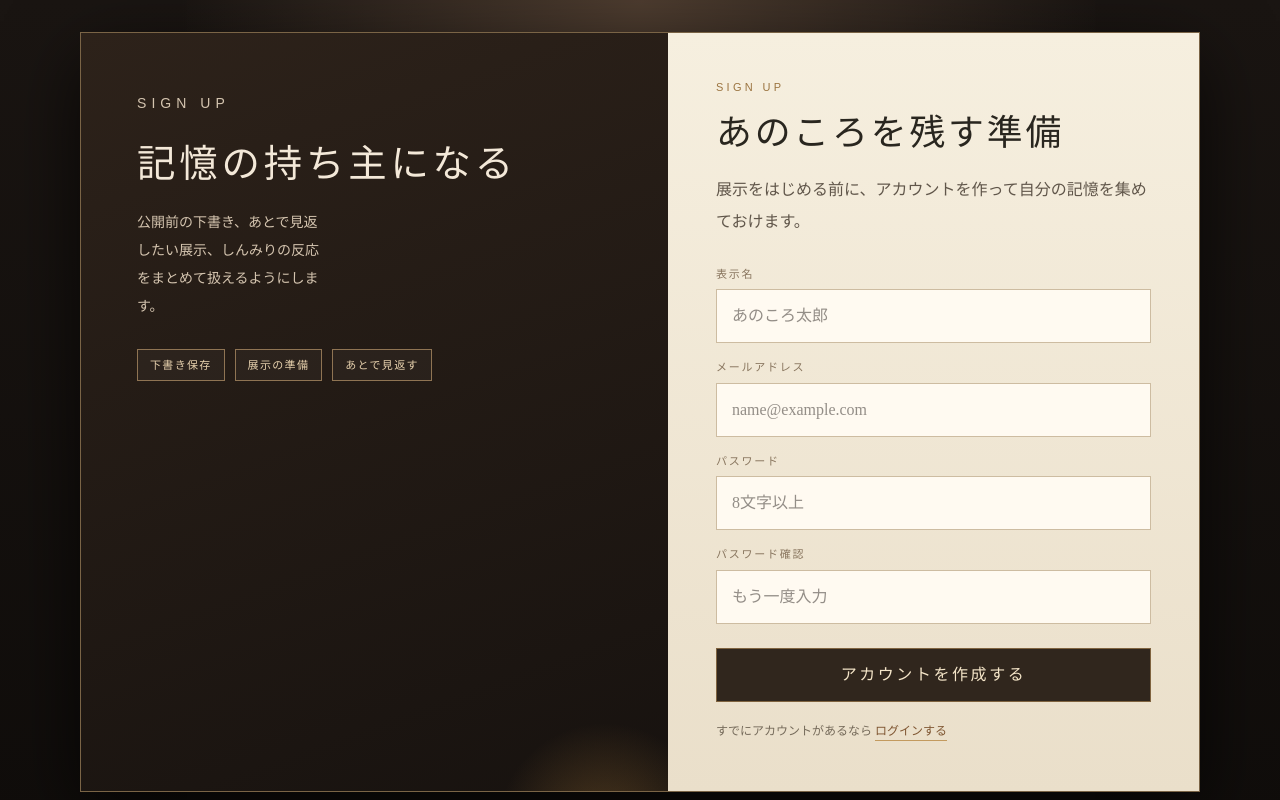
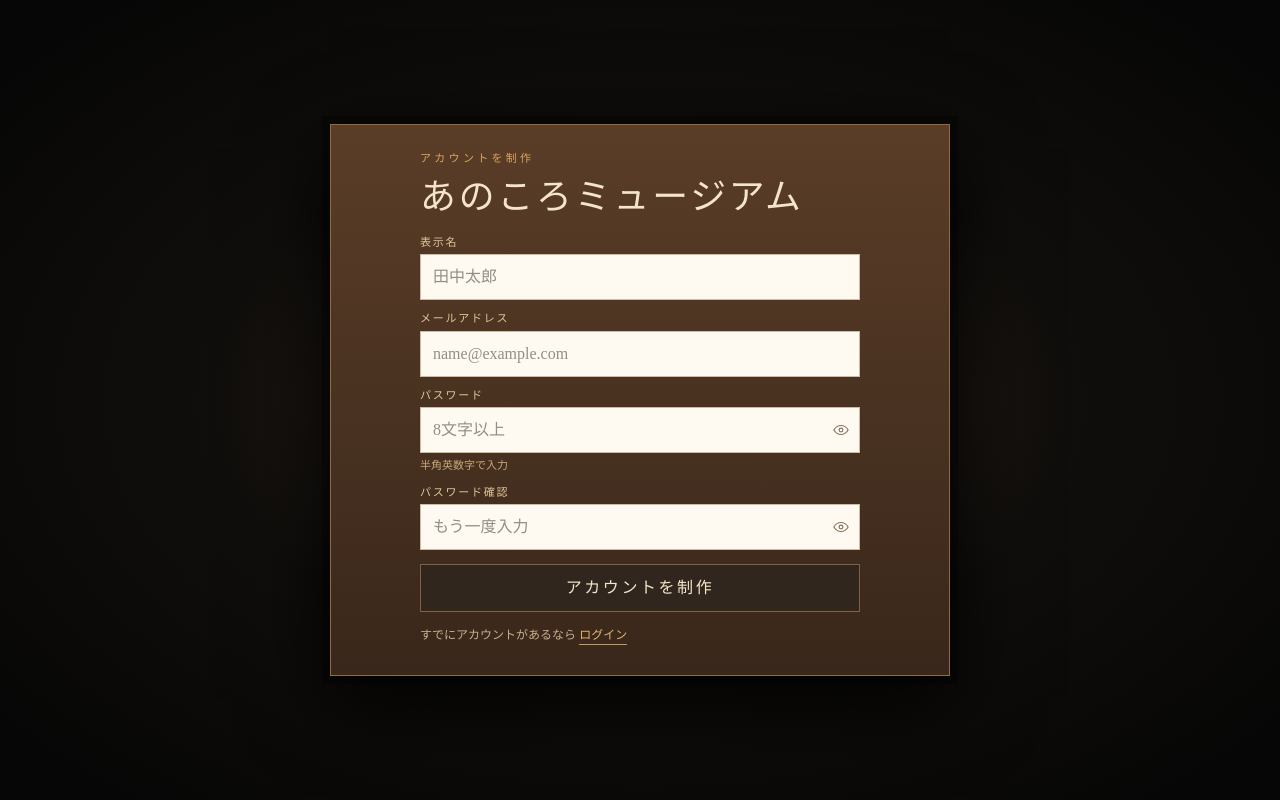
Before and after one commit to yasusudas/anokoro-museum, a Next.js app: page /sign-up in a window 1280 px wide. Built offline with nearby package versions, Linux system fonts and the light colour scheme.

Commit message:
ログイン画面の変更

```diff
--- a/app/(auth)/sign-in/page.tsx
+++ b/app/(auth)/sign-in/page.tsx
@@ -4,15 +4,15 @@ import { SignInForm } from "@/components/auth/sign-in-form";
 export default function SignInPage() {
   return (
     <AuthCard
-      eyebrow="SIGN IN"
-      title="展示室へ戻る"
-      lead="もう一度入館したら、あなたのしんみり履歴や展示した記憶を続きから見られます。"
+      eyebrow="ログイン"
+      title="あのころミュージアム"
+      lead=""
       asideTitle="帰ってきたくなる、入口"
       asideCopy="ログインすると、保存した反応やあとで読み返したい展示にすぐ戻れます。"
       chips={["しんみり履歴", "お気に入り", "展示の続き"]}
       footerLabel="アカウントを持っていないなら"
       footerHref="/sign-up"
-      footerLinkLabel="新しく作る"
+      footerLinkLabel="アカウントを制作"
     >
       <SignInForm />
     </AuthCard>
--- a/app/(auth)/sign-up/page.tsx
+++ b/app/(auth)/sign-up/page.tsx
@@ -4,15 +4,15 @@ import { SignUpForm } from "@/components/auth/sign-up-form";
 export default function SignUpPage() {
   return (
     <AuthCard
-      eyebrow="SIGN UP"
-      title="あのころを残す準備"
-      lead="展示をはじめる前に、アカウントを作って自分の記憶を集めておけます。"
+      eyebrow="アカウントを制作"
+      title="あのころミュージアム"
+      lead=""
       asideTitle="記憶の持ち主になる"
       asideCopy="公開前の下書き、あとで見返したい展示、しんみりの反応をまとめて扱えるようにします。"
       chips={["下書き保存", "展示の準備", "あとで見返す"]}
       footerLabel="すでにアカウントがあるなら"
       footerHref="/sign-in"
-      footerLinkLabel="ログインする"
+      footerLinkLabel="ログイン"
     >
       <SignUpForm />
     </AuthCard>
--- a/app/globals.css
+++ b/app/globals.css
@@ -1259,26 +1259,29 @@ button:focus-visible {
   min-height: 100dvh;
   display: grid;
   place-items: center;
-  padding: 32px;
-  background: radial-gradient(circle at top, #4d3c2f 0, transparent 44%), linear-gradient(180deg, #1a1512 0%, #100d0b 100%);
+  padding: 20px;
+  background:
+    radial-gradient(ellipse at center, #30251d 0%, #100e0c 48%, #050505 100%),
+    #050505;
 }
 
 .auth-shell {
-  width: min(1120px, 100%);
-  display: grid;
-  grid-template-columns: 1.05fr .95fr;
+  width: min(620px, 100%);
+  display: grid;
+  grid-template-columns: 1fr;
   overflow: hidden;
-  border: 1px solid #7a6446;
-  background: #efe3cd;
-  box-shadow: 0 24px 70px #000a;
+  border: 1px solid #8f6b3e;
+  background: #2b2119;
+  box-shadow: 0 0 0 8px #0005, 0 24px 80px #000;
 }
 
 .auth-intro {
-  position: relative;
-  min-height: 100%;
-  padding: 56px;
+  display: none;
+  position: relative;
+  min-height: auto;
+  padding: 24px 40px 18px;
   color: #f3e8d8;
-  background: linear-gradient(160deg, #2d221a, #17120f);
+  background: linear-gradient(160deg, #4a3322, #241912);
   overflow: hidden;
 }
 
@@ -1294,9 +1297,9 @@ button:focus-visible {
 
 .auth-intro h2 {
   position: relative;
-  margin: 18px 0;
-  font-size: clamp(30px, 3vw, 48px);
-  line-height: 1.35;
+  margin: 8px 0;
+  font-size: clamp(26px, 3vw, 38px);
+  line-height: 1.2;
   letter-spacing: .1em;
 }
 
@@ -1304,21 +1307,21 @@ button:focus-visible {
   position: relative;
   max-width: 26ch;
   color: #d4c4af;
-  line-height: 2;
-  font-size: 14px;
+  line-height: 1.6;
+  font-size: 13px;
 }
 
 .auth-chips {
   position: relative;
   display: flex;
   flex-wrap: wrap;
-  gap: 10px;
-  margin-top: 28px;
+  gap: 8px;
+  margin-top: 14px;
 }
 
 .auth-chip {
   border: 1px solid #8f7453;
-  padding: 7px 12px;
+  padding: 5px 10px;
   font-size: 11px;
   letter-spacing: .12em;
   color: #e8d2ae;
@@ -1326,59 +1329,62 @@ button:focus-visible {
 }
 
 .auth-panel {
-  padding: 48px;
-  background: linear-gradient(180deg, #f6efdf 0%, #eadfca 100%);
+  padding: 24px 40px 28px;
+  background: linear-gradient(180deg, #5a3d27 0%, #39271b 100%);
 }
 
 .auth-card {
   display: grid;
-  gap: 18px;
+  gap: 12px;
   max-width: 440px;
   margin: 0 auto;
 }
 
 .auth-badge {
-  color: #9b7440;
+  color: #d6a45d;
   font: 11px Arial, sans-serif;
   letter-spacing: .3em;
 }
 
 .auth-card h1 {
   margin: 0;
-  font-size: clamp(30px, 2.8vw, 44px);
-  line-height: 1.25;
+  font-size: clamp(26px, 2.8vw, 38px);
+  line-height: 1.15;
   letter-spacing: .08em;
   font-weight: 500;
+  color: #f4e4ca;
 }
 
 .auth-lead {
   margin: 0;
-  color: #60564a;
+  color: #d5bea0;
+  max-width: 42ch;
+  font-size: 13px;
   line-height: 2;
 }
 
 .auth-form {
   display: grid;
-  gap: 16px;
-  margin-top: 10px;
+  gap: 10px;
+  margin-top: 4px;
 }
 
 .auth-field {
   display: grid;
-  gap: 7px;
+  gap: 4px;
 }
 
 .auth-field label {
   font-size: 11px;
   letter-spacing: .16em;
-  color: #89765f;
+  color: #e0c59b;
 }
 
 .auth-field input {
   width: 100%;
   border: 1px solid #cdbca1;
   background: #fffaf1;
-  padding: 14px 15px;
+  padding: 10px 12px;
   color: #27221d;
   font: inherit;
 }
@@ -1386,13 +1392,69 @@ button:focus-visible {
 .auth-field input:focus-visible {
   outline: 2px solid #b68a42;
   outline-offset: 2px;
+}
+
+.auth-password-field {
+  position: relative;
+}
+
+.auth-password-field input {
+  padding-right: 62px;
+}
+
+.auth-password-toggle {
+  position: absolute;
+  top: 50%;
+  right: 10px;
+  transform: translateY(-50%);
+  border: 0;
+  background: transparent;
+  color: #89765f;
+  font: inherit;
+  line-height: 0;
+  cursor: pointer;
+}
+
+.auth-password-toggle svg {
+  width: 18px;
+  height: 18px;
+  fill: none;
+  stroke: currentColor;
+  stroke-linecap: round;
+  stroke-linejoin: round;
+  stroke-width: 1.6;
+}
+
+.auth-password-toggle:hover {
+  color: #d6a45d;
+}
+
+.auth-password-toggle:focus-visible {
+  outline: 2px solid #b68a42;
+  outline-offset: 2px;
+}
+
+.auth-field-hint {
+  color: #c9a779;
+  font-size: 11px;
+}
+
+.auth-error {
+  margin: 0;
+  color: #f0a18a;
+  font-size: 11px;
+  line-height: 1.5;
+}
+
+.auth-field input[aria-invalid="true"] {
+  border-color: #c4775c;
 }
 
 .auth-check {
   display: flex;
   align-items: center;
   gap: 10px;
-  color: #7a6e5d;
+  color: #d1b894;
   font-size: 12px;
   line-height: 1.6;
 }
@@ -1404,11 +1466,11 @@ button:focus-visible {
 }
 
 .auth-submit {
-  margin-top: 8px;
+  margin-top: 4px;
   border: 1px solid #7f633f;
   background: #30261d;
   color: #f5e6c9;
-  padding: 14px 18px;
+  padding: 11px 18px;
   letter-spacing: .16em;
   cursor: pointer;
 }
@@ -1420,20 +1482,20 @@ button:focus-visible {
 
 .auth-note {
   margin: 0;
-  color: #756a5a;
+  color: #c9b08c;
   font-size: 12px;
   line-height: 1.9;
 }
 
 .action-link {
-  color: #7f5632;
+  color: #e0b66f;
   text-decoration: none;
   border-bottom: 1px solid #c39a5e;
   padding-bottom: 2px;
 }
 
 .action-link:hover {
-  color: #5f3e20;
+  color: #f4d49d;
   border-bottom-color: currentColor;
 }
 
@@ -1512,12 +1574,12 @@ button:focus-visible {
 
   .auth-shell {
     grid-template-columns: 1fr;
-    min-height: 100dvh
+    min-height: auto
   }
 
   .auth-intro,
   .auth-panel {
-    padding: 32px 22px
+    padding: 24px 22px
   }
 
   .auth-card {
--- a/components/auth/auth-card.tsx
+++ b/components/auth/auth-card.tsx
@@ -46,7 +46,7 @@ export function AuthCard({
         <div className="auth-card">
           <span className="auth-badge">{eyebrow}</span>
           <h1>{title}</h1>
-          <p className="auth-lead">{lead}</p>
+          {lead && <p className="auth-lead">{lead}</p>}
           {children}
           <p className="auth-note">
             {footerLabel} <ActionLink href={footerHref}>{footerLinkLabel}</ActionLink>
--- a/components/auth/sign-in-form.tsx
+++ b/components/auth/sign-in-form.tsx
@@ -1,16 +1,83 @@
 "use client";
 
+import { useState, type FormEvent } from "react";
+
+type SignInErrors = {
+  email?: string;
+  password?: string;
+};
+
 export function SignInForm() {
+  const [showPassword, setShowPassword] = useState(false);
+  const [errors, setErrors] = useState<SignInErrors>({});
+
+  function handleSubmit(event: FormEvent<HTMLFormElement>) {
+    event.preventDefault();
+
+    const formData = new FormData(event.currentTarget);
+    const email = String(formData.get("email") ?? "").trim();
+    const password = String(formData.get("password") ?? "");
+    const nextErrors: SignInErrors = {};
+
+    if (!email) {
+      nextErrors.email = "メールアドレスを入力してください";
+    } else if (!/^[^\s@]+@[^\s@]+\.[^\s@]+$/.test(email)) {
+      nextErrors.email = "メールアドレスの形式が正しくありません";
+    }
+
+    if (!password) {
+      nextErrors.password = "パスワードを入力してください";
+    } else if (password.length < 8) {
+      nextErrors.password = "パスワードは8文字以上で入力してください";
+    }
+
+    setErrors(nextErrors);
+  }
+
   return (
-    <form className="auth-form" onSubmit={(event) => event.preventDefault()}>
+    <form className="auth-form" onSubmit={handleSubmit} noValidate>
       <div className="auth-field">
         <label htmlFor="sign-in-email">メールアドレス</label>
-        <input id="sign-in-email" name="email" type="email" autoComplete="email" placeholder="name@example.com" />
+        <input
+          id="sign-in-email"
+          name="email"
+          type="email"
+          autoComplete="email"
+          placeholder="name@example.com"
+          aria-invalid={Boolean(errors.email)}
+          aria-describedby={errors.email ? "sign-in-email-error" : undefined}
+        />
+        {errors.email && <p className="auth-error" id="sign-in-email-error" role="alert">{errors.email}</p>}
       </div>
 
       <div className="auth-field">
         <label htmlFor="sign-in-password">パスワード</label>
-        <input id="sign-in-password" name="password" type="password" autoComplete="current-password" placeholder="8文字以上" />
+        <div className="auth-password-field">
+          <input
+            id="sign-in-password"
+            name="password"
+            type={showPassword ? "text" : "password"}
+            autoComplete="current-password"
+            placeholder="8文字以上"
+            aria-invalid={Boolean(errors.password)}
+            aria-describedby={errors.password ? "sign-in-password-error" : undefined}
+          />
+          <button
+            className="auth-password-toggle"
+            type="button"
+            aria-label={showPassword ? "パスワードを隠す" : "パスワードを表示"}
+            aria-pressed={showPassword}
+            onClick={() => setShowPassword((visible) => !visible)}
+          >
+            <svg viewBox="0 0 24 24" aria-hidden="true" focusable="false">
+              <path d="M2.5 12s3.5-6 9.5-6 9.5 6 9.5 6-3.5 6-9.5 6-9.5-6-9.5-6Z" />
+              <circle cx="12" cy="12" r="2.5" />
+              {showPassword && <path d="m4 4 16 16" />}
+            </svg>
+          </button>
+        </div>
+        <span className="auth-field-hint">半角英数字で入力</span>
+        {errors.password && <p className="auth-error" id="sign-in-password-error" role="alert">{errors.password}</p>}
       </div>
 
       <label className="auth-check">
--- a/components/auth/sign-up-form.tsx
+++ b/components/auth/sign-up-form.tsx
@@ -1,30 +1,147 @@
 "use client";
 
+import { useState, type FormEvent } from "react";
+
+type SignUpErrors = {
+  name?: string;
+  email?: string;
+  password?: string;
+  confirmPassword?: string;
+};
+
 export function SignUpForm() {
+  const [showPassword, setShowPassword] = useState(false);
+  const [showConfirmPassword, setShowConfirmPassword] = useState(false);
+  const [errors, setErrors] = useState<SignUpErrors>({});
+
+  function handleSubmit(event: FormEvent<HTMLFormElement>) {
+    event.preventDefault();
+
+    const formData = new FormData(event.currentTarget);
+    const name = String(formData.get("name") ?? "").trim();
+    const email = String(formData.get("email") ?? "").trim();
+    const password = String(formData.get("password") ?? "");
+    const confirmPassword = String(formData.get("confirmPassword") ?? "");
+    const nextErrors: SignUpErrors = {};
+
+    if (!name) {
+      nextErrors.name = "表示名を入力してください";
+    }
+
+    if (!email) {
+      nextErrors.email = "メールアドレスを入力してください";
+    } else if (!/^[^\s@]+@[^\s@]+\.[^\s@]+$/.test(email)) {
+      nextErrors.email = "メールアドレスの形式が正しくありません";
+    }
+
+    if (!password) {
+      nextErrors.password = "パスワードを入力してください";
+    } else if (password.length < 8) {
+      nextErrors.password = "パスワードは8文字以上で入力してください";
+    } else if (!/^[A-Za-z0-9]+$/.test(password)) {
+      nextErrors.password = "パスワードは半角英数字で入力してください";
+    }
+
+    if (!confirmPassword) {
+      nextErrors.confirmPassword = "パスワードをもう一度入力してください";
+    } else if (password !== confirmPassword) {
+      nextErrors.confirmPassword = "パスワードが一致しません";
+    }
+
+    setErrors(nextErrors);
+  }
+
   return (
-    <form className="auth-form" onSubmit={(event) => event.preventDefault()}>
+    <form className="auth-form" onSubmit={handleSubmit} noValidate>
       <div className="auth-field">
         <label htmlFor="sign-up-name">表示名</label>
-        <input id="sign-up-name" name="name" type="text" autoComplete="nickname" placeholder="あのころ太郎" />
+        <input
+          id="sign-up-name"
+          name="name"
+          type="text"
+          autoComplete="nickname"
+          placeholder="田中太郎"
+          aria-invalid={Boolean(errors.name)}
+          aria-describedby={errors.name ? "sign-up-name-error" : undefined}
+        />
+        {errors.name && <p className="auth-error" id="sign-up-name-error" role="alert">{errors.name}</p>}
       </div>
 
       <div className="auth-field">
         <label htmlFor="sign-up-email">メールアドレス</label>
-        <input id="sign-up-email" name="email" type="email" autoComplete="email" placeholder="name@example.com" />
+        <input
+          id="sign-up-email"
+          name="email"
+          type="email"
+          autoComplete="email"
+          placeholder="name@example.com"
+          aria-invalid={Boolean(errors.email)}
+          aria-describedby={errors.email ? "sign-up-email-error" : undefined}
+        />
+        {errors.email && <p className="auth-error" id="sign-up-email-error" role="alert">{errors.email}</p>}
       </div>
 
       <div className="auth-field">
         <label htmlFor="sign-up-password">パスワード</label>
-        <input id="sign-up-password" name="password" type="password" autoComplete="new-password" placeholder="8文字以上" />
+        <div className="auth-password-field">
+          <input
+            id="sign-up-password"
+            name="password"
+            type={showPassword ? "text" : "password"}
+            autoComplete="new-password"
+            placeholder="8文字以上"
+            aria-invalid={Boolean(errors.password)}
+            aria-describedby={errors.password ? "sign-up-password-error" : undefined}
+          />
+          <button
+            className="auth-password-toggle"
+            type="button"
+            aria-label={showPassword ? "パスワードを隠す" : "パスワードを表示"}
+            aria-pressed={showPassword}
+            onClick={() => setShowPassword((visible) => !visible)}
+          >
+            <svg viewBox="0 0 24 24" aria-hidden="true" focusable="false">
+              <path d="M2.5 12s3.5-6 9.5-6 9.5 6 9.5 6-3.5 6-9.5 6-9.5-6-9.5-6Z" />
+              <circle cx="12" cy="12" r="2.5" />
+              {showPassword && <path d="m4 4 16 16" />}
+            </svg>
+          </button>
+        </div>
+        <span className="auth-field-hint">半角英数字で入力</span>
+        {errors.password && <p className="auth-error" id="sign-up-password-error" role="alert">{errors.password}</p>}
       </div>
 
       <div className="auth-field">
         <label htmlFor="sign-up-confirm-password">パスワード確認</label>
-        <input id="sign-up-confirm-password" name="confirmPassword" type="password" autoComplete="new-password" placeholder="もう一度入力" />
+        <div className="auth-password-field">
+          <input
+            id="sign-up-confirm-password"
+            name="confirmPassword"
+            type={showConfirmPassword ? "text" : "password"}
+            autoComplete="new-password"
+            placeholder="もう一度入力"
+            aria-invalid={Boolean(errors.confirmPassword)}
+            aria-describedby={errors.confirmPassword ? "sign-up-confirm-password-error" : undefined}
+          />
+          <button
+            className="auth-password-toggle"
+            type="button"
+            aria-label={showConfirmPassword ? "パスワードを隠す" : "パスワードを表示"}
+            aria-pressed={showConfirmPassword}
+            onClick={() => setShowConfirmPassword((visible) => !visible)}
+          >
+            <svg viewBox="0 0 24 24" aria-hidden="true" focusable="false">
+              <path d="M2.5 12s3.5-6 9.5-6 9.5 6 9.5 6-3.5 6-9.5 6-9.5-6-9.5-6Z" />
+              <circle cx="12" cy="12" r="2.5" />
+              {showConfirmPassword && <path d="m4 4 16 16" />}
+            </svg>
+          </button>
+        </div>
+        {errors.confirmPassword && <p className="auth-error" id="sign-up-confirm-password-error" role="alert">{errors.confirmPassword}</p>}
       </div>
 
       <button className="auth-submit" type="submit">
-        アカウントを作成する
+        アカウントを制作
       </button>
     </form>
   );
```
